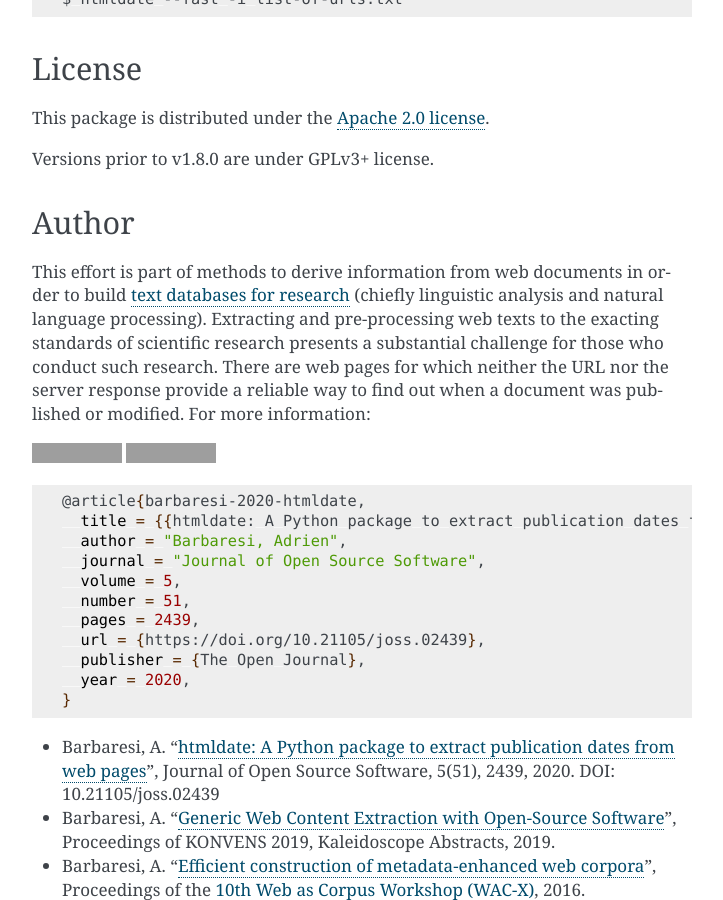
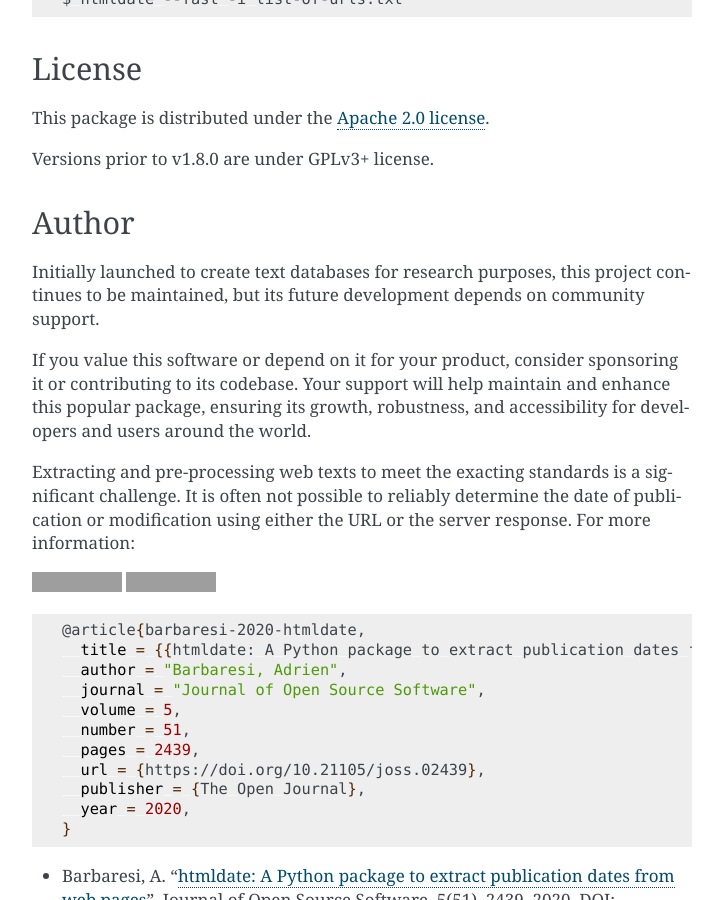
Before and after one commit to adbar/htmldate, a Sphinx documentation site: the page built from docs/index.rst, in a window 1280 px wide and 900 px high, scrolled down 4900 px. Shown: the whole window, without its empty margins (388-1111 px from the left). Built offline with Sphinx 7.4.7, drawn with Linux system fonts in a browser that asks for light colours; grey boxes are pictures that could not be loaded.

```diff
--- a/docs/index.rst
+++ b/docs/index.rst
@@ -249,7 +249,19 @@ Versions prior to v1.8.0 are under GPLv3+ license.
 Author
 ------
 
-This effort is part of methods to derive information from web documents in order to build `text databases for research <https://www.dwds.de/d/k-web>`_ (chiefly linguistic analysis and natural language processing). Extracting and pre-processing web texts to the exacting standards of scientific research presents a substantial challenge for those who conduct such research. There are web pages for which neither the URL nor the server response provide a reliable way to find out when a document was published or modified. For more information:
+Initially launched to create text databases for research purposes,
+this project continues to be maintained, but its future development
+depends on community support.
+
+If you value this software or depend on it for your product, consider
+sponsoring it or contributing to its codebase. Your support will
+help maintain and enhance this popular package, ensuring its growth,
+robustness, and accessibility for developers and users around the world.
+
+Extracting and pre-processing web texts to meet the exacting standards
+is a significant challenge. It is often not possible to reliably
+determine the date of publication or modification using either the URL
+or the server response. For more information:
 
 .. image:: https://img.shields.io/badge/JOSS-10.21105%2Fjoss.02439-brightgreen
    :target: https://doi.org/10.21105/joss.02439
```
Also changed, not shown: README.md (+11 -4 lines).
